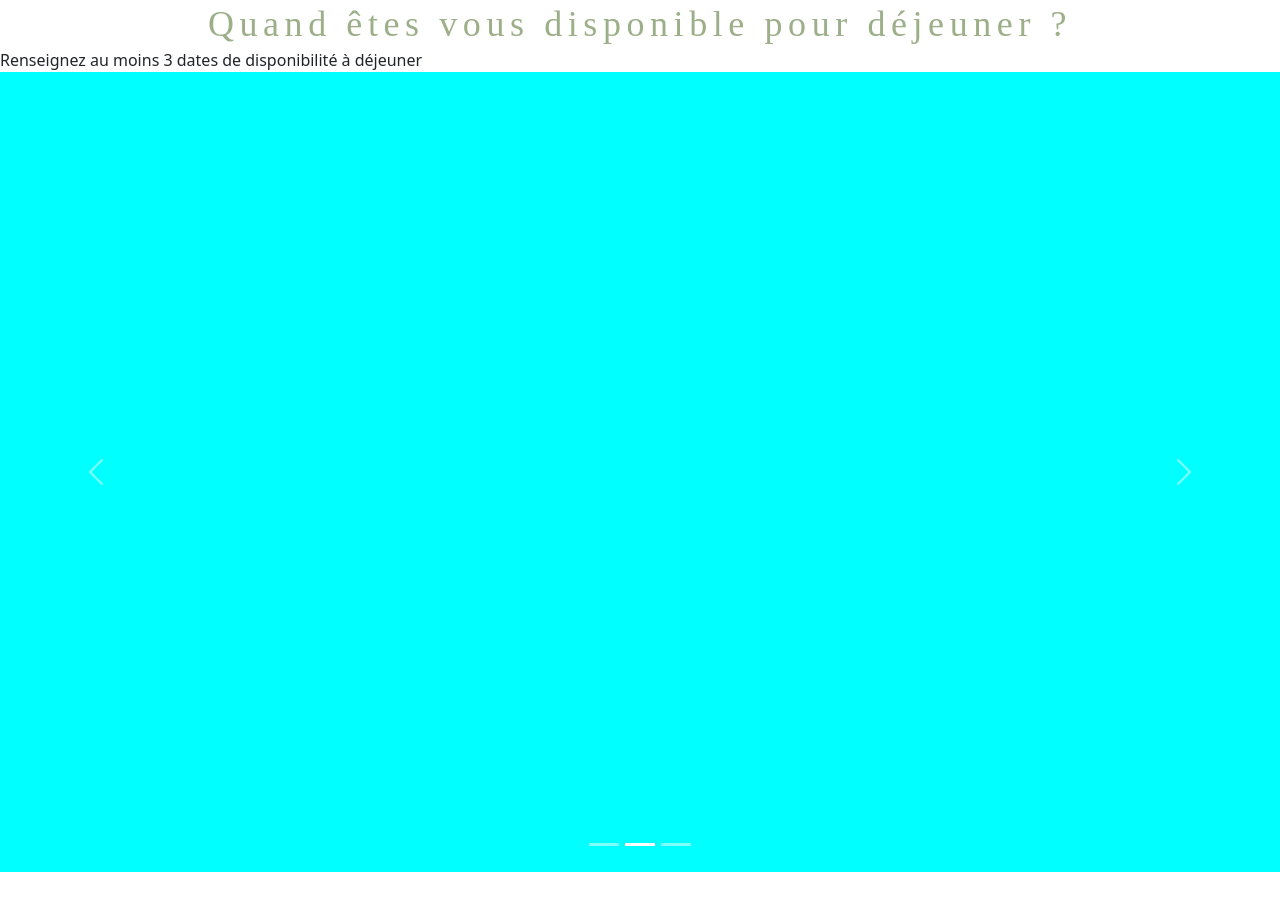
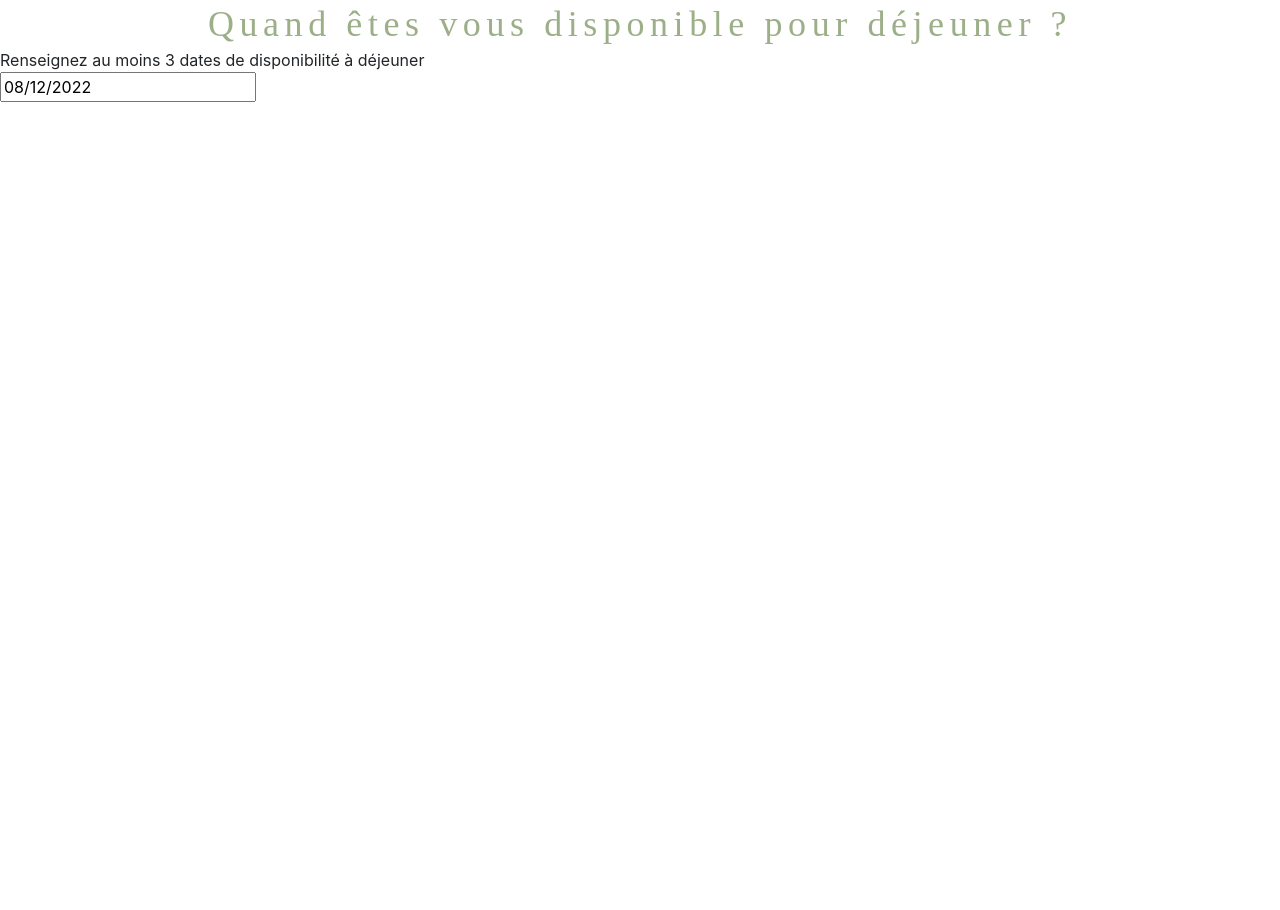
Before and after one commit to CyrklProject/front, a React (Create React App) app: page /Availability in a window 1280 px wide. Shown: the top 910 px of the page. Built offline with nearby package versions, Linux system fonts and the light colour scheme.

Commit message:
implementation of date picker

```diff
--- a/src/Pages/Availability.js
+++ b/src/Pages/Availability.js
@@ -1,13 +1,12 @@
 import { AvailabilityTitle, AvailabilityContainer } from './Availability.style';
-import ControlledCarousel from '../components/Carousel';
-import 'bootstrap/dist/css/bootstrap.min.css';
+import DatePickerS from '../Pages/Calendar';
 
 export default function Availability() {
   return (
     <AvailabilityContainer>
       <AvailabilityTitle>Quand êtes vous disponible pour déjeuner ?</AvailabilityTitle>
       Renseignez au moins 3 dates de disponibilité à déjeuner
-      <ControlledCarousel />
+      <DatePickerS />
     </AvailabilityContainer>
   );
 }
--- a/src/Pages/Calendar.js
+++ b/src/Pages/Calendar.js
@@ -1,8 +1,6 @@
 import { useState } from 'react';
 import 'react-datepicker/dist/react-datepicker.css';
-
 import DatePicker from 'react-datepicker';
-import 'react-datepicker/dist/react-datepicker.css';
 
 export default function DatePickerS() {
   const [date, setDate] = useState(new Date());
```
